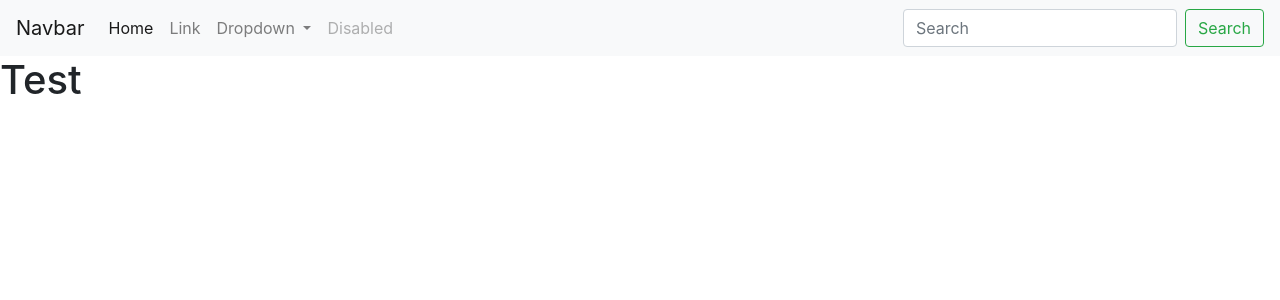
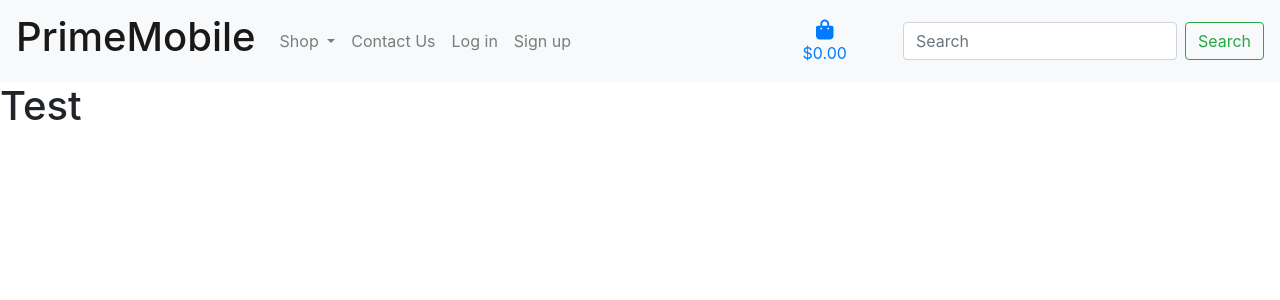
Before and after one commit to luke2533/prime_mobile, a Django app: page / in a window 1280 px wide. Shown: the top 300 px of the page. Run offline with Django 3.2, Linux system fonts and the light colour scheme; some libraries are stand-ins or nearby versions.

Commit message:
Nav-bar progress and static files added

```diff
--- a/prime_mobile/settings.py
+++ b/prime_mobile/settings.py
@@ -152,6 +152,10 @@
 # https://docs.djangoproject.com/en/3.2/howto/static-files/
 
 STATIC_URL = '/static/'
+STATICFILES_DIRS = (os.path.join(BASE_DIR, 'static'),)
+
+MEDIA_URL = '/media/'
+MEDIA_ROOT = os.path.join(BASE_DIR, 'media')
 
 # Default primary key field type
 # https://docs.djangoproject.com/en/3.2/ref/settings/#default-auto-field
--- a/prime_mobile/urls.py
+++ b/prime_mobile/urls.py
@@ -15,9 +15,11 @@
 """
 from django.contrib import admin
 from django.urls import path, include
+from django.conf import settings
+from django.conf.urls.static import static
 
 urlpatterns = [
     path('admin/', admin.site.urls),
     path('accounts/', include("allauth.urls")),
     path('', include("home.urls")),
-]
+] + static(settings.MEDIA_URL, document_root=settings.MEDIA_ROOT)
--- /dev/null
+++ b/static/css/base.css
@@ -0,0 +1,9 @@
+html {
+    height: 100%;
+}
+
+.search-width {
+    width: 200px;
+    margin-right: 10px;
+    margin-left: 40px;
+}
--- a/templates/base.html
+++ b/templates/base.html
@@ -12,9 +12,11 @@
 
         {% block css %}
             <link rel="stylesheet" href="https://cdn.jsdelivr.net/npm/bootstrap@4.6.1/dist/css/bootstrap.min.css" integrity="sha384-zCbKRCUGaJDkqS1kPbPd7TveP5iyJE0EjAuZQTgFLD2ylzuqKfdKlfG/eSrtxUkn" crossorigin="anonymous">
+            <link rel="stylesheet" href="{% static 'css/base.css' %}">
         {% endblock %}
 
         {% block js %}
+            <script src="https://kit.fontawesome.com/114909e7a9.js" crossorigin="anonymous"></script>
             <script src="https://code.jquery.com/jquery-3.4.1.min.js" integrity="sha256-CSXorXvZcTkaix6Yvo6HppcZGetbYMGWSFlBw8HfCJo=" crossorigin="anonymous"></script>
             <script src="https://cdn.jsdelivr.net/npm/popper.js@1.16.1/dist/umd/popper.min.js" integrity="sha384-9/reFTGAW83EW2RDu2S0VKaIzap3H66lZH81PoYlFhbGU+6BZp6G7niu735Sk7lN" crossorigin="anonymous"></script>
             <script src="https://cdn.jsdelivr.net/npm/bootstrap@4.6.1/dist/js/bootstrap.min.js" integrity="sha384-VHvPCCyXqtD5DqJeNxl2dtTyhF78xXNXdkwX1CZeRusQfRKp+tA7hAShOK/B/fQ2" crossorigin="anonymous"></script>
@@ -25,43 +27,58 @@
     <body>
         <header>
 
-            <!-- nav bar go here -->
+            <!-- Top nav -->
             <nav class="navbar navbar-expand-lg navbar-light bg-light">
-                <a class="navbar-brand" href="#">Navbar</a>
+                <a class="navbar-brand" href="#"><h1>PrimeMobile</h1></a>
                 <button class="navbar-toggler" type="button" data-toggle="collapse" data-target="#navbarSupportedContent" aria-controls="navbarSupportedContent" aria-expanded="false" aria-label="Toggle navigation">
                      <span class="navbar-toggler-icon"></span>
                 </button>
 
                 <div class="collapse navbar-collapse" id="navbarSupportedContent">
                     <ul class="navbar-nav mr-auto">
-                    <li class="nav-item active">
-                        <a class="nav-link" href="#">Home <span class="sr-only">(current)</span></a>
-                    </li>
-                    <li class="nav-item">
-                        <a class="nav-link" href="#">Link</a>
-                    </li>
                         <li class="nav-item dropdown">
                             <a class="nav-link dropdown-toggle" href="#" id="navbarDropdown" role="button" data-toggle="dropdown" aria-expanded="false">
-                            Dropdown
+                                Shop
                             </a>
                             <div class="dropdown-menu" aria-labelledby="navbarDropdown">
-                            <a class="dropdown-item" href="#">Action</a>
-                            <a class="dropdown-item" href="#">Another action</a>
-                            <div class="dropdown-divider"></div>
-                            <a class="dropdown-item" href="#">Something else here</a>
+                                <a class="dropdown-item" href="#">SIM Only</a>
+                                <a class="dropdown-item" href="#">SIM Free</a>
+                                <a class="dropdown-item" href="#">SIM Plans</a>
                             </div>
                         </li>
                         <li class="nav-item">
-                        <a class="nav-link disabled">Disabled</a>
+                            <a class="nav-link" href="#">Contact Us</a>
+                        </li>
+                        <li class="nav-item">
+                            <a class="nav-link" href="#">Log in</a>
+                        </li>
+
+                        <li class="nav-item">
+                            <a class="nav-link">Sign up</a>
                         </li>
                     </ul>
+                </div>
+                <div>
+                    <!-- Taken from django mini project -->
                     <form class="form-inline my-2 my-lg-0">
-                        <input class="form-control mr-sm-2" type="search" placeholder="Search" aria-label="Search">
+                        <a class="{% if grand_total %}text-info font-weight-bold{% else %}text-black{% endif %} nav-link" href="">
+                            <div class="text-center">
+                                <div><i class="fas fa-shopping-bag fa-lg"></i></div>
+                                <p class="my-0">
+                                    {% if grand_total %}
+                                        ${{ grand_total|floatformat:2 }}
+                                    {% else %}
+                                        $0.00
+                                    {% endif %}
+                                </p>
+                            </div>
+                        </a>
+                        <input class="search-width form-control mr-sm-2" type="search" placeholder="Search" aria-label="Search">
                         <button class="btn btn-outline-success my-2 my-sm-0" type="submit">Search</button>
                     </form>
                 </div>
             </nav>
-            <!-- nav bar go here -->
+            <!-- Top nav -->
 
         </header>
 
```
Also changed, not shown: README.md. Lines whose indentation alone changed are shown as unchanged.
